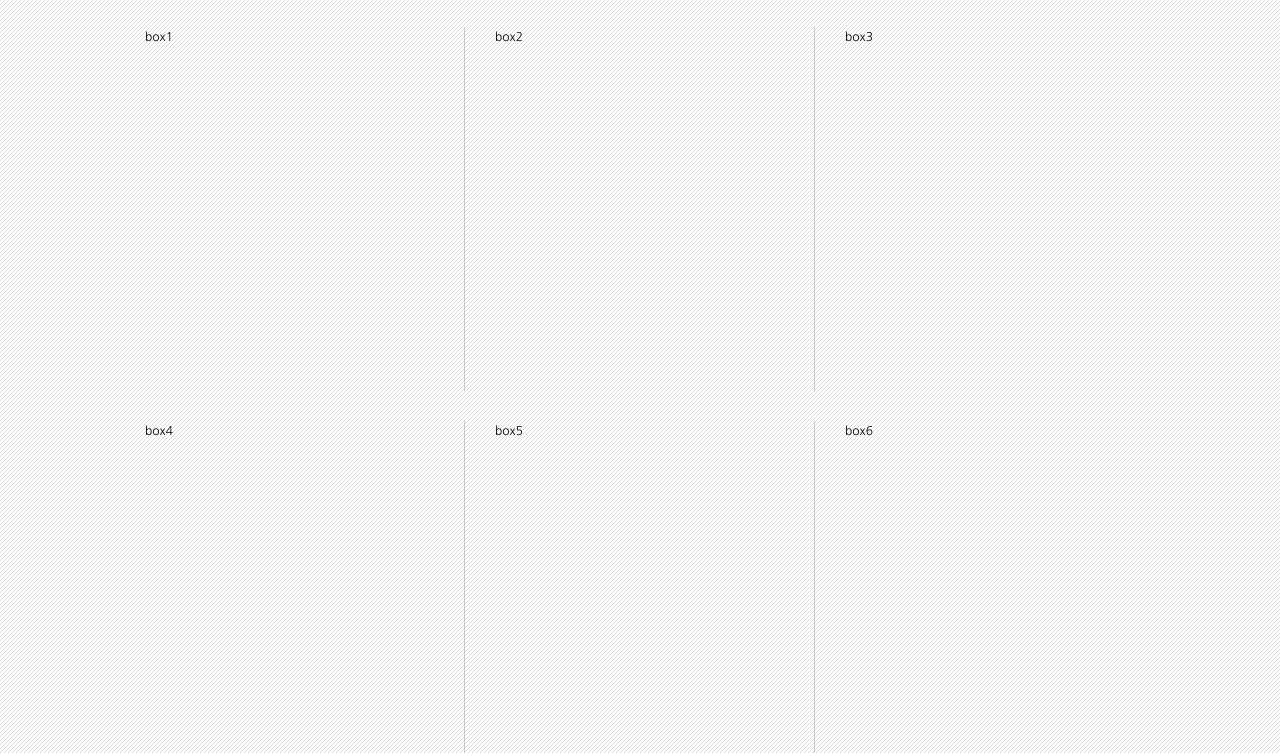
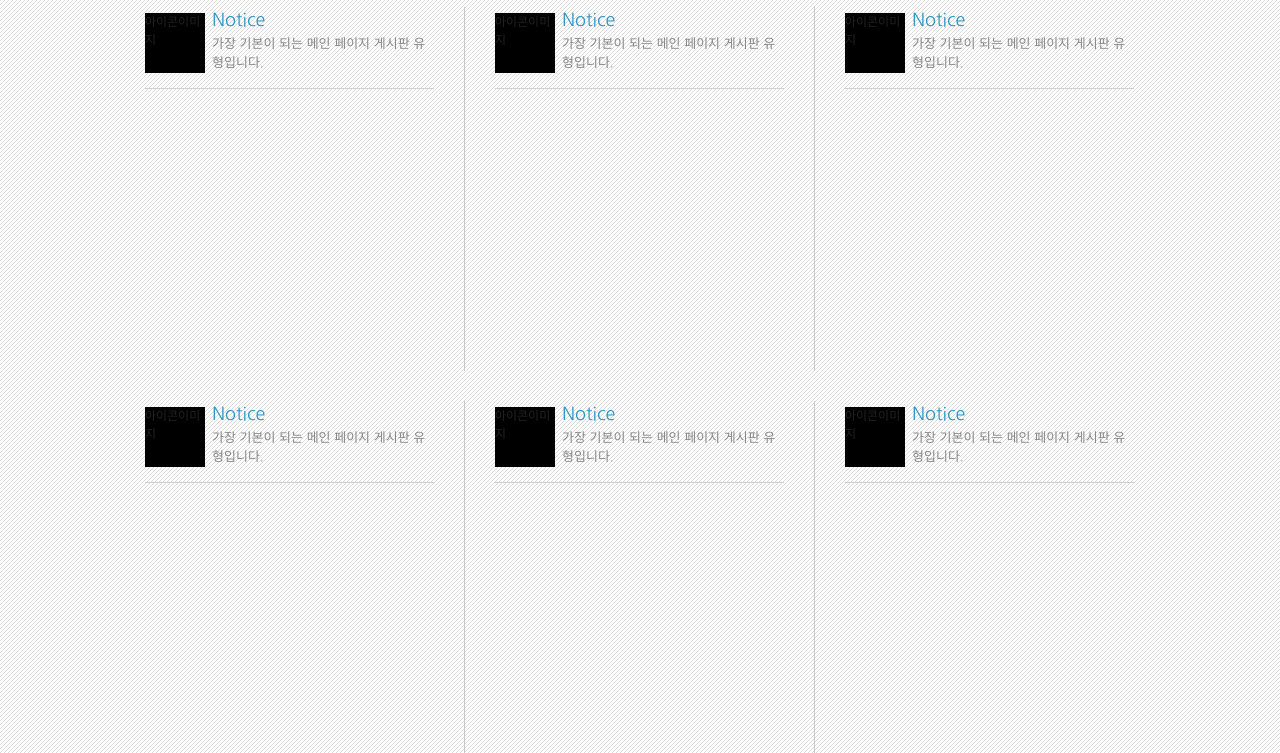
Before and after one commit to braverokmc79/web_publishing_project1, a plain HTML site: page index.html in a window 1280 px wide. Shown: the part 874-1627 px from the top of the page. Drawn offline with Linux system fonts and the light colour scheme; a web font is replaced by a local one.

Commit message:
21. 웹표준 사이트 만들기 - cont2

```diff
--- a/css/reset.css
+++ b/css/reset.css
@@ -8,7 +8,10 @@ a:hover{color: #390;}
 
 
 /* 폰트 초기화 */
-body, input, textarea, select, button, table{font-family: 'Nanum Gothic', sans-serif , "Noto Sans KR", "돋움", Dotum ; font-size: 12px; line-height: 1.7;}
+/* 폰트 초기화 */
+body, input, textarea, select, button, table {
+font-family: 'Nanum Gothic', AppleSDGothicNeo-Regular,'Malgun Gothic','맑은 고딕',dotum,'돋움',sans-serif; color: #222; font-size: 13px; line-height: 1.5;}
+
 
 
 /* 제목 스타일 초기화 */
--- a/css/style.css
+++ b/css/style.css
@@ -99,10 +99,15 @@ body{
 
 /* cont layout */
 .cont{overflow: hidden; padding-top: 30px;}
-.cont .box{width:289px; height: 364px; float: left;  margin: 0 30px 30px 0; padding-right: 30px;}
+.cont .box{width:289px; height: 364px; float: left;  margin: 0 30px 30px 0; padding-right: 30px; position: relative;}
 .cont .box1{border-right: 1px solid #c8c8c8;}
 .cont .box2{border-right: 1px solid #c8c8c8;}
 .cont .box3{margin-right: 0px; padding-right: 0px;}
 .cont .box4{border-right: 1px solid #c8c8c8;}
 .cont .box5{border-right: 1px solid #c8c8c8;}
 .cont .box6{margin-right: 0px; padding-right: 0px}
+
+
+.cont .box .ico-img{width: 60px; height: 60px; background-color: #000; display: block;position: absolute; left: 0; top:6px;}
+.cont .box .ico-tit{padding-left: 67px; font-size: 18px; color: #2c94c4;}
+.cont .box .ico-desc{padding-left: 67px;padding-bottom: 15px; color: #878787; border-bottom: 1px solid #d0d0d0;}
--- a/index.html
+++ b/index.html
@@ -156,12 +156,72 @@
             <div id="cont-cont">
                  <div class="container">
                     <div class="cont">
-                        <div class="box box1">box1</div><!-- box1 -->
-                        <div class="box box2">box2</div><!-- box2 -->
-                        <div class="box box3">box3</div><!-- box3 -->
-                        <div class="box box4">box4</div><!-- box4 -->
-                        <div class="box box5">box5</div><!-- box5 -->
-                        <div class="box box6">box6</div><!-- box6 -->
+                        <div class="box box1">
+                            <h3>
+                                <span class="ico-img">아이콘이미지</span>
+                                <span class="ico-tit">Notice</span>
+                            </h3>
+                             <p class="ico-desc">가장 기본이 되는 메인 페이지 게시판 유형입니다.</p>
+                             <!-- -->
+
+                             <!-- //-->
+                        </div><!-- box1 -->
+
+                        <div class="box box2">
+                            <h3>
+                                <span class="ico-img">아이콘이미지</span>
+                                <span class="ico-tit">Notice</span>
+                            </h3>
+                             <p class="ico-desc">가장 기본이 되는 메인 페이지 게시판 유형입니다.</p>
+                             <!-- -->
+
+                             <!-- //-->
+                        </div><!-- box2 -->
+
+                        <div class="box box3">
+                            <h3>
+                                <span class="ico-img">아이콘이미지</span>
+                                <span class="ico-tit">Notice</span>
+                            </h3>
+                             <p class="ico-desc">가장 기본이 되는 메인 페이지 게시판 유형입니다.</p>
+                             <!-- -->
+
+                             <!-- //-->
+                        </div><!-- box3 -->
+
+                        <div class="box box4">
+                            <h3>
+                                <span class="ico-img">아이콘이미지</span>
+                                <span class="ico-tit">Notice</span>
+                            </h3>
+                             <p class="ico-desc">가장 기본이 되는 메인 페이지 게시판 유형입니다.</p>
+                             <!-- -->
+
+                             <!-- //-->
+                        </div><!-- box4 -->
+
+                        <div class="box box5">
+                            <h3>
+                                <span class="ico-img">아이콘이미지</span>
+                                <span class="ico-tit">Notice</span>
+                            </h3>
+                             <p class="ico-desc">가장 기본이 되는 메인 페이지 게시판 유형입니다.</p>
+                             <!-- -->
+
+                             <!-- //-->
+                        </div><!-- box5 -->
+
+                        <div class="box box6">
+                            <h3>
+                                <span class="ico-img">아이콘이미지</span>
+                                <span class="ico-tit">Notice</span>
+                            </h3>
+                             <p class="ico-desc">가장 기본이 되는 메인 페이지 게시판 유형입니다.</p>
+                             <!-- -->
+
+                             <!-- //-->
+                        </div><!-- box6 -->
+
                     </div>
                  </div>
             </div>
```
